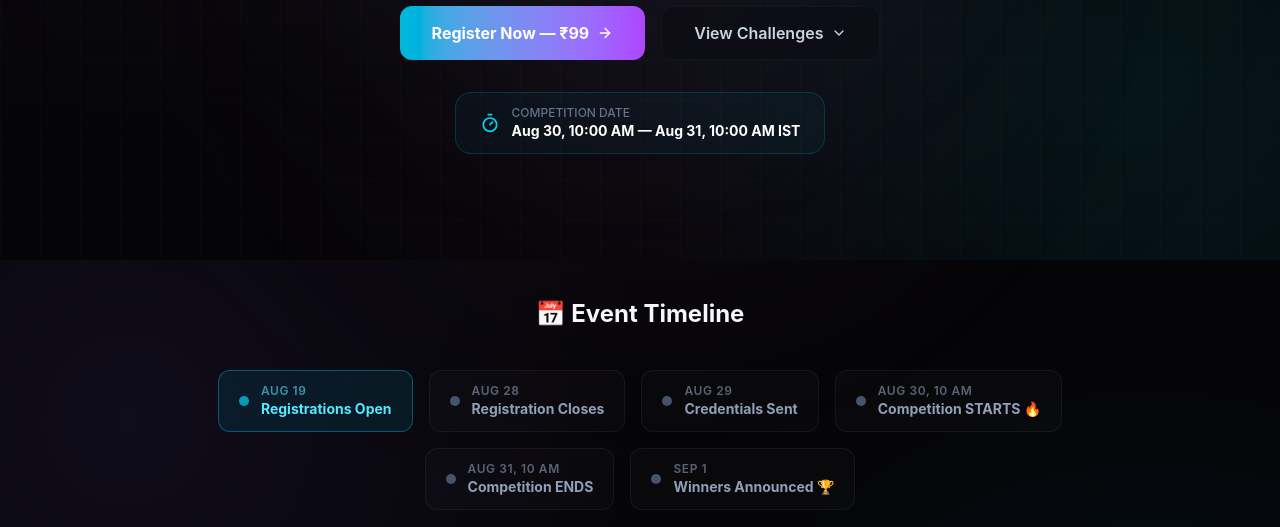
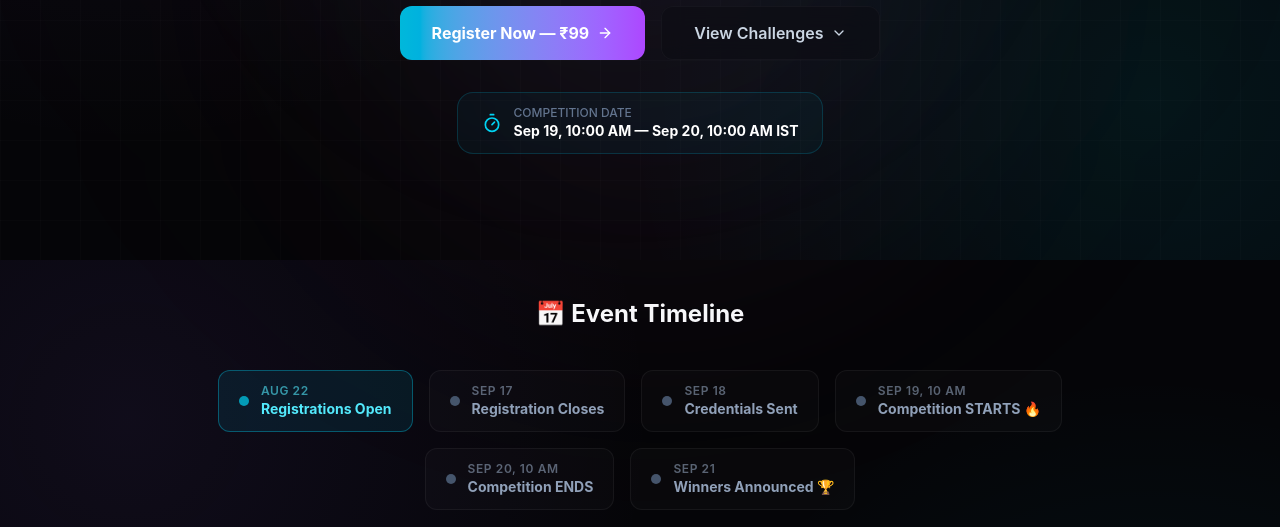
Before and after one commit to RedDoraLabs/reddoralabs.com, a Next.js app: page /ctf in a window 1280 px wide. Shown: the part 540-1067 px from the top of the page. Built offline with nearby package versions, Linux system fonts and the light colour scheme.

Commit message:
update: Operation Tiranga dates to Sep 19-20

```diff
--- a/src/app/ctf/page.tsx
+++ b/src/app/ctf/page.tsx
@@ -97,12 +97,12 @@ export default function CTFPage() {
   ];
 
   const timeline = [
-    { date: "Aug 19", event: "Registrations Open", active: true },
-    { date: "Aug 28", event: "Registration Closes", active: false },
-    { date: "Aug 29", event: "Credentials Sent", active: false },
-    { date: "Aug 30, 10 AM", event: "Competition STARTS 🔥", active: false },
-    { date: "Aug 31, 10 AM", event: "Competition ENDS", active: false },
-    { date: "Sep 1", event: "Winners Announced 🏆", active: false },
+    { date: "Aug 22", event: "Registrations Open", active: true },
+    { date: "Sep 17", event: "Registration Closes", active: false },
+    { date: "Sep 18", event: "Credentials Sent", active: false },
+    { date: "Sep 19, 10 AM", event: "Competition STARTS 🔥", active: false },
+    { date: "Sep 20, 10 AM", event: "Competition ENDS", active: false },
+    { date: "Sep 21", event: "Winners Announced 🏆", active: false },
   ];
 
   const prizes = [
@@ -264,7 +264,7 @@ export default function CTFPage() {
               <Timer className="w-5 h-5 text-cyan-400" />
               <div className="text-left">
                 <p className="text-xs text-slate-500 font-medium">COMPETITION DATE</p>
-                <p className="text-sm font-bold text-white">Aug 30, 10:00 AM — Aug 31, 10:00 AM IST</p>
+                <p className="text-sm font-bold text-white">Sep 19, 10:00 AM — Sep 20, 10:00 AM IST</p>
               </div>
             </motion.div>
           </motion.div>
@@ -459,7 +459,7 @@ export default function CTFPage() {
           <div className="grid md:grid-cols-4 gap-6">
             {[
               { step: "01", title: "Register", desc: "Sign up on Unstop. Solo (₹99) or Duo (₹149).", icon: Users },
-              { step: "02", title: "Get Credentials", desc: "Receive your CTF platform login on Aug 29.", icon: Lock },
+              { step: "02", title: "Get Credentials", desc: "Receive your CTF platform login on Sep 18.", icon: Lock },
               { step: "03", title: "Hack", desc: "Solve challenges across 5 categories for 24 hours.", icon: Terminal },
               { step: "04", title: "Win", desc: "Top the leaderboard. Claim your prize.", icon: Trophy },
             ].map((s, i) => (
@@ -504,7 +504,7 @@ export default function CTFPage() {
             {[
               "Open to all Indian residents. No age restriction.",
               "Team size: Solo (1 person) or Duo (max 2 members).",
-              "Duration: 24 hours — Aug 30, 10:00 AM to Aug 31, 10:00 AM IST.",
+              "Duration: 24 hours — Sep 19, 10:00 AM to Sep 20, 10:00 AM IST.",
               "Format: Jeopardy-style. Solve challenges, find flags, earn points.",
               "Flag format: flag{example_text_here}",
               "Internet, tools, and resources are freely allowed. This is NOT an exam.",
@@ -591,7 +591,7 @@ export default function CTFPage() {
               </h2>
               <p className="text-slate-400 text-sm mb-6 max-w-md mx-auto">
                 20 challenges. 5 categories. 24 hours. ₹5,000 cash prize.
-                Registration closes Aug 28. Don&apos;t miss out.
+                Registration closes Sep 17. Don&apos;t miss out.
               </p>
 
               <div className="flex flex-col sm:flex-row gap-4 justify-center">
```
